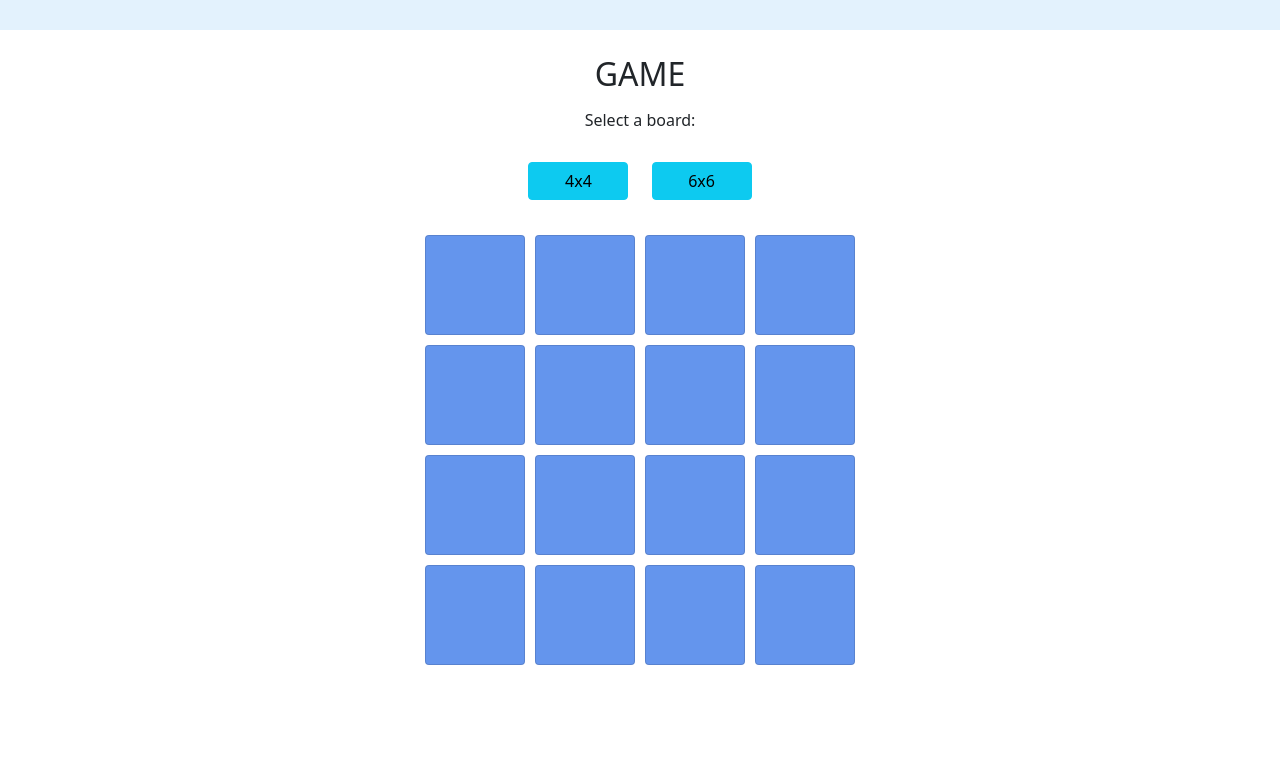
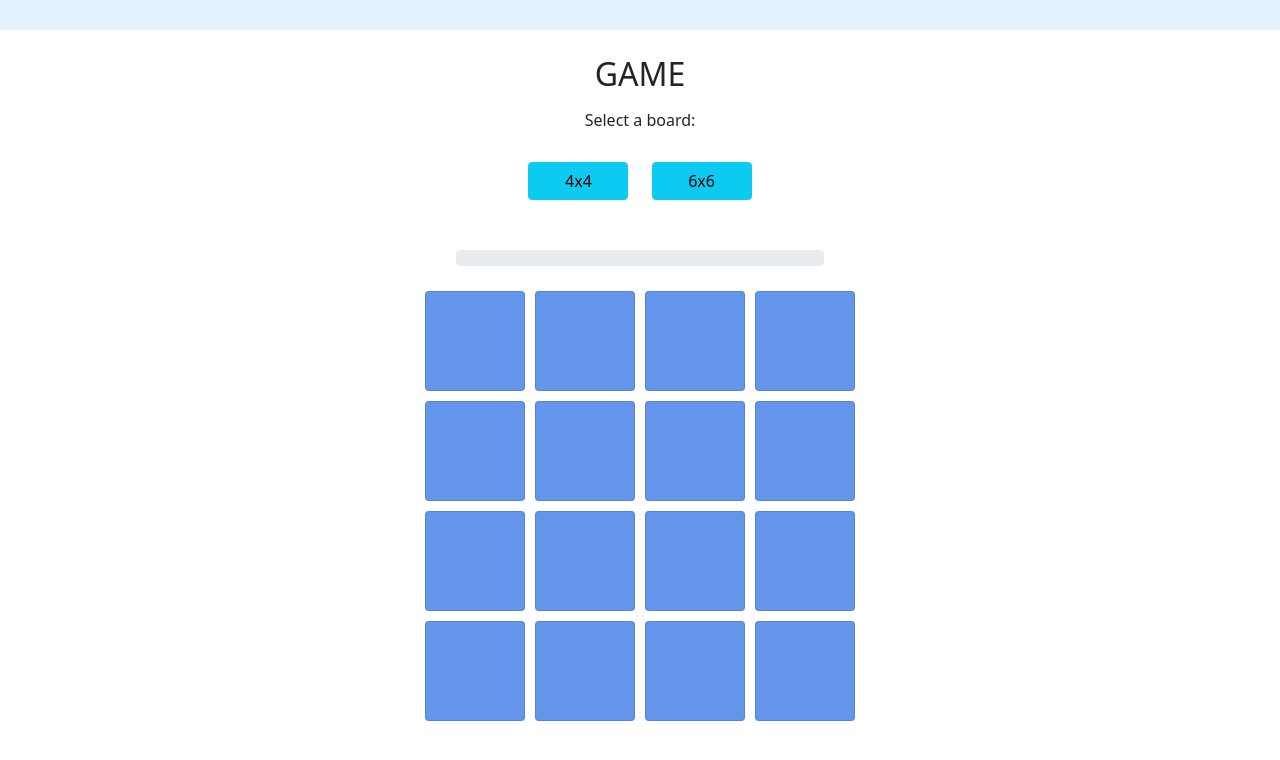
Before and after one commit to Briansangermano/MemoryGameVue, a Vue app: page /game in a window 1280 px wide. Shown: the top 760 px of the page. Built offline with nearby package versions, Linux system fonts and the light colour scheme.

Commit message:
Add progress bar to game board

```diff
--- a/src/components/Game.vue
+++ b/src/components/Game.vue
@@ -6,6 +6,7 @@
       <button type="button" @click="pushMoreCard(4)" class="btn btn-info number">4x4</button>
       <button type="button" @click="pushMoreCard(6)" class="btn btn-info number">6x6</button>
     </div>
+    <b-progress :class="numberBoard ? 'progress1' : 'progress2'" :value="setValueProgress" show-progress animated></b-progress>
     <div v-if="!finishedGame" :class="numberBoard ? 'container-cards1' : 'container-cards2'">
       <div v-for="card in cards" :key="card.id" @click="checkCard(card)">
         <button v-if="!card.checked" class="card noChecked"></button>
@@ -30,6 +31,12 @@ export default {
 
   computed: {
     ...mapState(["cards"]),
+
+    setValueProgress() {
+      const cardCheckedLength = this.cards.filter(i => i.memorized).length;
+      const cardLength = this.cards.length;
+      return (100 / cardLength) * cardCheckedLength;
+    },
 
     finishedGame() {
       return this.cards.filter(i => i.memorized).length === this.cards.length
@@ -61,6 +68,7 @@ export default {
     ...mapActions(['chackedCard', 'pushMoreCards']),
 
     checkCard(cardSelected) {
+      // this.setValueProgress()
       this.chackedCard({ cardSelected });
     },
 
@@ -189,4 +197,13 @@ export default {
     margin: 100px;
     font-size: 50px;
   }
+  .progress1 {
+    width: 33%;
+    margin: 20px 0;
+  }
+
+  .progress2 {
+    width: 50%;
+    margin: 20px 0;
+  }
 </style>
```
